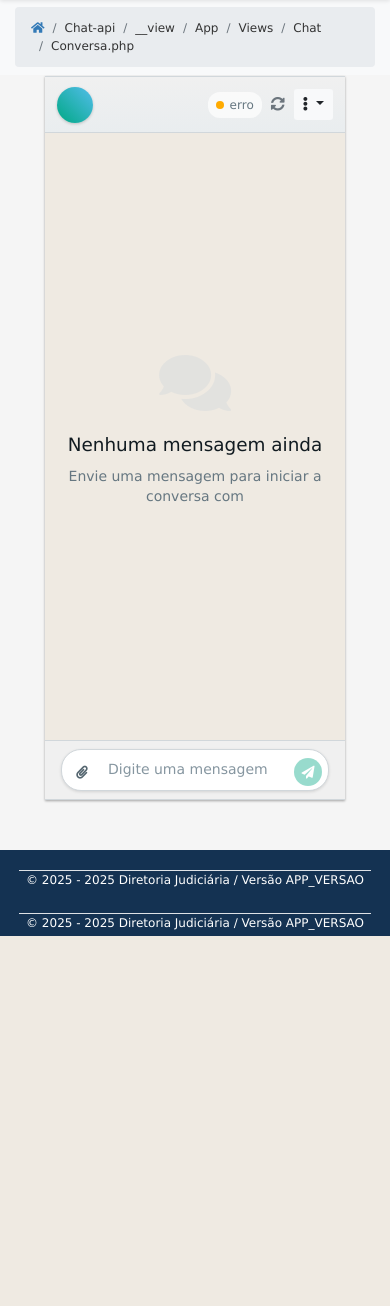
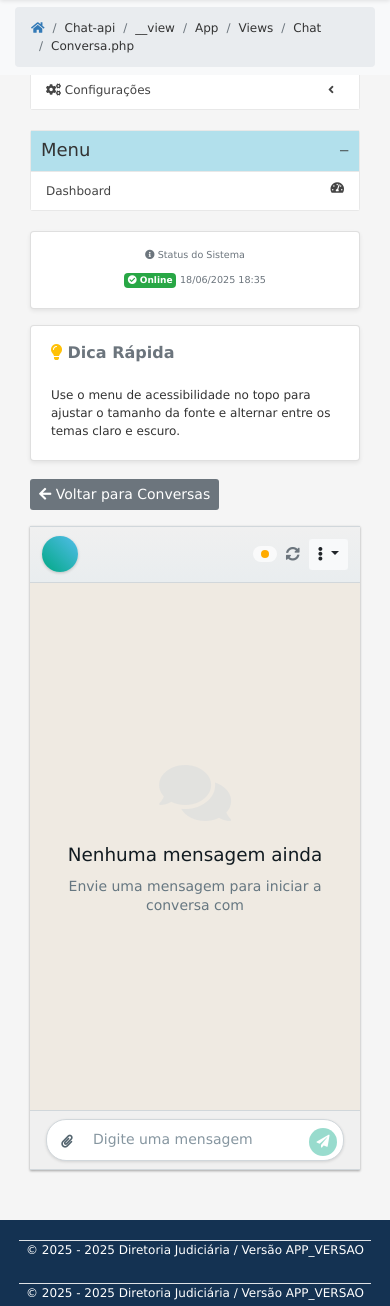
Before and after one commit to coparente/intranet-judiciaria, a PHP site: the page made by app/Views/chat/conversa.php in a window 390 px wide. Shown: the part 121-1427 px from the top of the page. Before the commit the page ends 1057 px from the top, so only its background shows below. Run offline with PHP 8.4, Linux system fonts and the light colour scheme; the template is opened without the code that fills it, so the values that code supplies are empty; the visitor is signed in with stand-in values (Sample User, id 1); some libraries are stand-ins or nearby versions.

Commit message:
atualização template 25

```diff
--- a/app/Views/chat/conversa.php
+++ b/app/Views/chat/conversa.php
@@ -1,14 +1,23 @@
 <?php include 'app/Views/include/nav.php' ?>
-
-<style>
-/* === ESTILOS WHATSAPP-LIKE === */
-
-</style>
 
 <main>
     <div class="content">
         <section class="content">
-            <div class="container-fluid">
+            <div class="row">
+                <div class="col-md-3">
+                    <!-- Menu Lateral -->
+                    <?php if (isset($_SESSION['usuario_perfil']) && $_SESSION['usuario_perfil'] == 'admin'): ?>
+                        <?php include 'app/Views/include/menu_adm.php' ?>
+                    <?php endif; ?>
+                    <?php include 'app/Views/include/menu.php' ?>
+                </div>
+
+                <!-- Conteúdo Principal -->
+                <div class="col-md-9">
+                    <!-- Alertas e Mensagens -->
+                    <?= Helper::mensagem('chat') ?>
+                    <?= Helper::mensagemSweetAlert('chat') ?>
+
                     <!-- Botão Voltar -->
                     <div class="mb-3">
                         <a href="<?= URL ?>/chat/index" class="btn btn-secondary btn-sm">
@@ -16,7 +25,7 @@
                         </a>
                     </div>
 
-                <!-- Container do Chat -->
+                    <!-- Container do Chat estilo WhatsApp -->
                     <div class="chat-container fade-in">
                         <!-- Header do Chat -->
                         <div class="chat-header">
@@ -201,6 +210,7 @@
                                 <input type="file" id="fileInput" name="midia" style="display: none;"
                                        accept="image/*,video/*,audio/*,.pdf,.doc,.docx,.txt,.ppt,.pptx,.xls,.xlsx">
                             </form>
+                        </div>
                     </div>
                 </div>
             </div>
--- a/public/css/estilos.css
+++ b/public/css/estilos.css
@@ -531,17 +531,16 @@ body.dark-mode .tooltip {
 }
 
 .chat-container {
-    height: calc(100vh - 200px);
-    min-height: 600px;
+    height: calc(100vh - 280px);
+    min-height: 500px;
     display: flex;
     flex-direction: column;
     background: var(--whatsapp-bg);
-    border-radius: 0;
+    border-radius: 8px;
     overflow: hidden;
     box-shadow: var(--shadow);
     position: relative;
-    max-width: 1200px;
-    margin: 0 auto;
+    width: 100%;
     border: 1px solid #d1d7db;
 }
 
@@ -571,6 +570,7 @@ body.dark-mode .tooltip {
     position: relative;
     z-index: 10;
     min-height: 60px;
+    flex-shrink: 0;
 }
 
 .contact-info {
@@ -647,6 +647,7 @@ body.dark-mode .tooltip {
     position: relative;
     z-index: 2;
     scroll-behavior: smooth;
+    min-height: 0; /* Importante para flex */
 }
 
 /* Scrollbar estilo WhatsApp */
@@ -694,10 +695,10 @@ body.dark-mode .tooltip {
     justify-content: flex-start;
 }
 
-/* Bolhas de mensagem estilo WhatsApp */
+/* Bolhas de mensagem estilo WhatsApp - OTIMIZADO PARA TEXTO */
 .message-bubble {
-    max-width: 65%;
-    padding: 6px 7px 8px 9px;
+    max-width: 20%; /* Muito compacto por padrão para texto */
+    padding: 4px 6px 5px 6px; /* Padding reduzido para texto */
     border-radius: 7.5px;
     position: relative;
     word-wrap: break-word;
@@ -705,6 +706,9 @@ body.dark-mode .tooltip {
     margin: 0 8px 2px;
     font-size: 14px;
     line-height: 1.4;
+    width: fit-content;
+    min-width: 40px; /* Mínimo reduzido */
+    display: inline-block;
 }
 
 .message-bubble.sent {
@@ -766,7 +770,7 @@ body.dark-mode .tooltip {
     width: 100%;
     height: auto;
     display: block;
-    max-width: 300px;
+    max-width: 280px;
     border-radius: 7.5px;
 }
 
@@ -864,6 +868,7 @@ body.dark-mode .tooltip {
     border-top: 1px solid #d1d7db;
     position: relative;
     z-index: 10;
+    flex-shrink: 0;
 }
 
 .input-group-modern {
@@ -1096,19 +1101,38 @@ body.dark-mode .tooltip {
 }
 
 /* Responsivo melhorado */
-@media (max-width: 768px) {
+@media (max-width: 1200px) {
     .chat-container {
-        height: calc(100vh - 120px);
-        border-radius: 0;
-        margin: 0;
-        max-width: none;
-        border-left: none;
-        border-right: none;
+        height: calc(100vh - 300px);
+        min-height: 450px;
+    }
+}
+
+@media (max-width: 992px) {
+    .chat-container {
+        height: calc(100vh - 280px);
+        min-height: 400px;
     }
 
     .message-bubble {
-        max-width: 80%;
+        max-width: 25%;
+    }
+}
+
+@media (max-width: 768px) {
+    .chat-container {
+        height: calc(100vh - 220px);
+        border-radius: 0;
+        margin: 0;
+        border-left: none;
+        border-right: none;
+        min-height: 400px;
+    }
+
+    .message-bubble {
+        max-width: 30%;
         font-size: 14px;
+        padding: 4px 7px 5px 7px;
     }
 
     .chat-header {
@@ -1143,6 +1167,35 @@ body.dark-mode .tooltip {
     }
 }
 
+@media (max-width: 576px) {
+    .chat-container {
+        height: calc(100vh - 200px);
+        min-height: 350px;
+    }
+
+    .contact-details small {
+        display: none;
+    }
+
+    .api-status span {
+        display: none;
+    }
+
+    .message-bubble {
+        max-width: 40%;
+        padding: 4px 6px 5px 6px;
+    }
+
+    .message-media img,
+    .message-media video {
+        max-width: 240px;
+    }
+
+    .document-preview {
+        max-width: 240px;
+    }
+}
+
 /* Animações suaves */
 .fade-in {
     animation: fadeInUp 0.4s ease-out;
@@ -1164,6 +1217,21 @@ body.dark-mode .tooltip {
     to { opacity: 1; }
 }
 
+/* Ajustes específicos para conteúdo */
+.message-bubble .message-media {
+    max-width: 280px;
+}
+
+.message-bubble .document-preview {
+    max-width: 280px;
+}
+
+.message-content {
+    margin: 0;
+    word-break: break-word;
+    white-space: pre-wrap;
+}
+
 /*
 MODO DISCRETO: Para ter apenas os ícones sem os badges de texto,
 descomente a linha abaixo:
```
Lines whose indentation alone changed are shown as unchanged.
